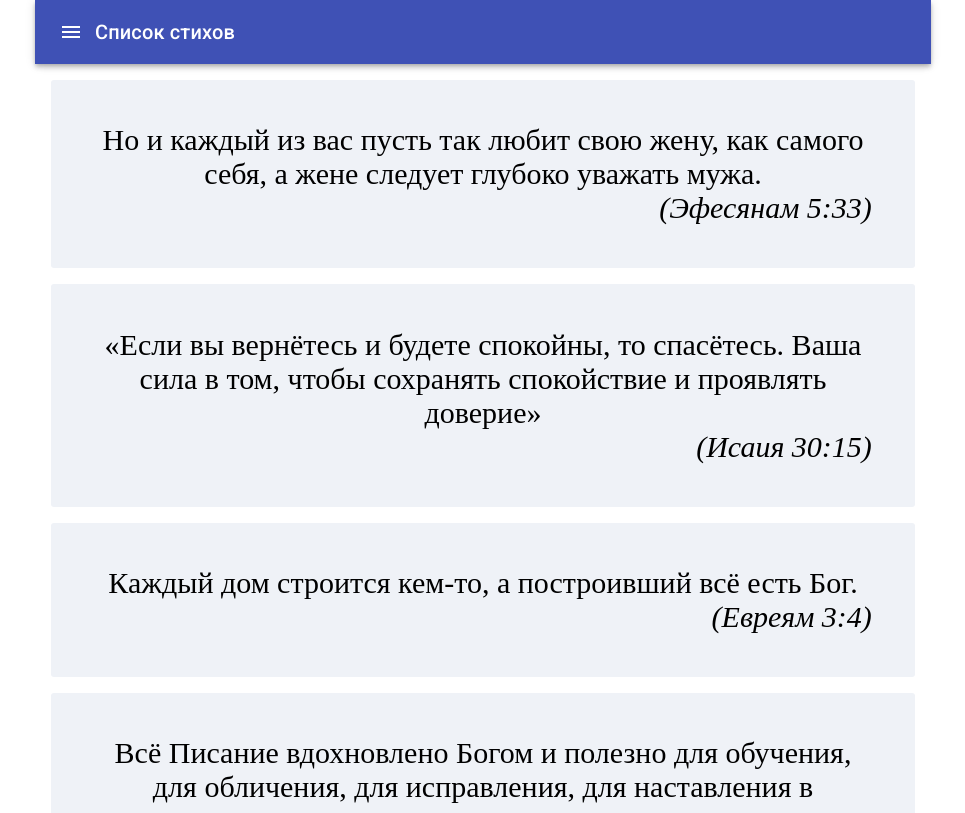
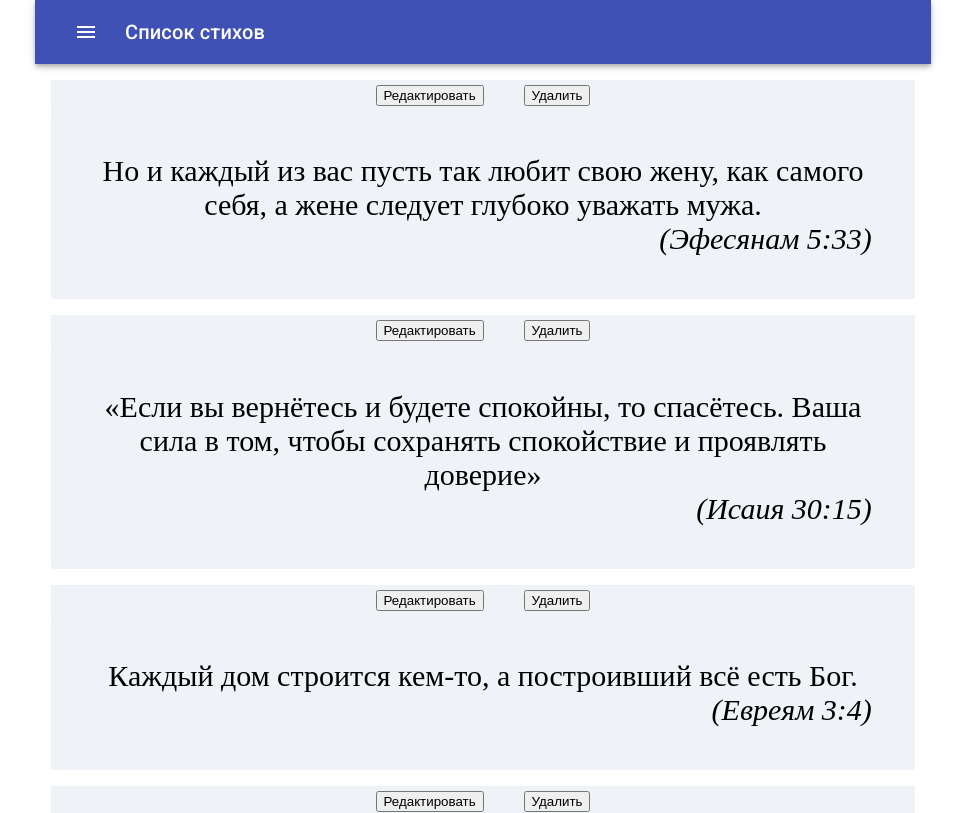
Before and after one commit to kompolom/biblecards, a React (Create React App) app: page /list in a window 1280 px wide. Shown: the top 813 px of the page, without its empty margins (157-1122 px from the left). Built offline with nearby package versions, Linux system fonts and the light colour scheme.

Commit message:
VerseEditing. Стихи удаляются при нажатии на "Удалить"

```diff
--- a/src/App.js
+++ b/src/App.js
@@ -15,6 +15,7 @@ import { VerseForm } from './components/VerseForm';
 import { AppHeader } from './components/AppHeader/';
 import { correct, incorrect } from './Redux/actions';
 import { FlashCard } from './components/FlashCard';
+import { VerseEditing } from './components/VerseEditing';
 
 class App extends React.Component {
 
@@ -34,7 +35,6 @@ class App extends React.Component {
   }
 
   render() {
-    console.log(this.props.verseStatistics);
   return (
     <div className="App">
     <Router>
@@ -48,7 +48,8 @@ class App extends React.Component {
                     const stats = this.props.stateApp.stats[verse.id]
                     return (
                       <li key={verse.source} className="ListItem">
-                          <Card stats={stats} view="list" verse={verse} />
+                        <VerseEditing id={verse.id} />
+                        <Card stats={stats} view="list" verse={verse} />
                       </li>
                     );
                   })
--- /dev/null
+++ b/src/components/VerseEditing/index.js
@@ -0,0 +1,22 @@
+import { connect } from 'react-redux';
+import React from 'react';
+import { deleteVerse } from '../../Redux/actions';
+import './style.css'
+
+const EventEditing = (props) => {
+   const click = () => { props.deleteVerse(props.id) }
+   return (
+      <div className="VerseEditing">
+        <button className='Edit' type='button' >Редактировать</button>
+        <button className='Delete' type='button' onClick={click}>Удалить</button>
+      </div>
+   );
+};
+
+const mapDispatchToProps = dispatch => ({
+   deleteVerse: (id) => {
+      dispatch(deleteVerse(id))
+   }
+});
+
+export const VerseEditing = connect(null, mapDispatchToProps)(EventEditing);
--- /dev/null
+++ b/src/components/VerseEditing/style.css
@@ -0,0 +1,25 @@
+
+.Edit {
+   margin: 0 20px;
+}
+.Delete {
+   margin: 0 20px;
+}
+
+.Edit:active {
+   background-color: #3f51b5;
+   color: white;
+   border-color: white;
+}
+
+.Delete:active {
+   background-color: #3f51b5;
+   color: white;
+   border-color: white;
+}
+
+.VerseEditing {
+   padding: 5px;
+   text-align: center;
+   background-color: #EFF2F7;
+}
--- a/src/components/VerseStatistics/style.css
+++ b/src/components/VerseStatistics/style.css
@@ -1,3 +1,7 @@
+span {
+   padding: 0 15px;
+}
+
 .VerseStatistics {
    padding: 5px;
    text-align: center;
```
